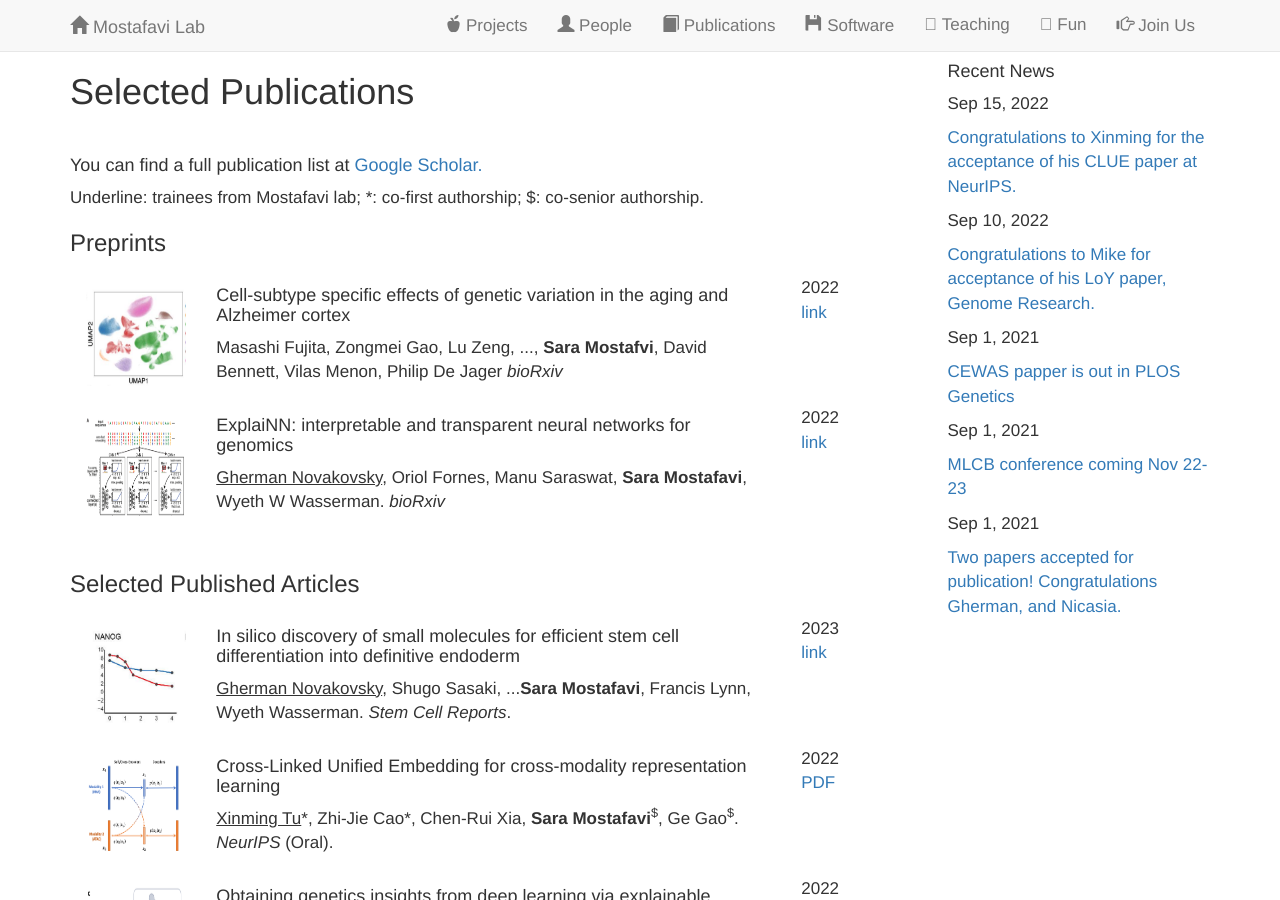
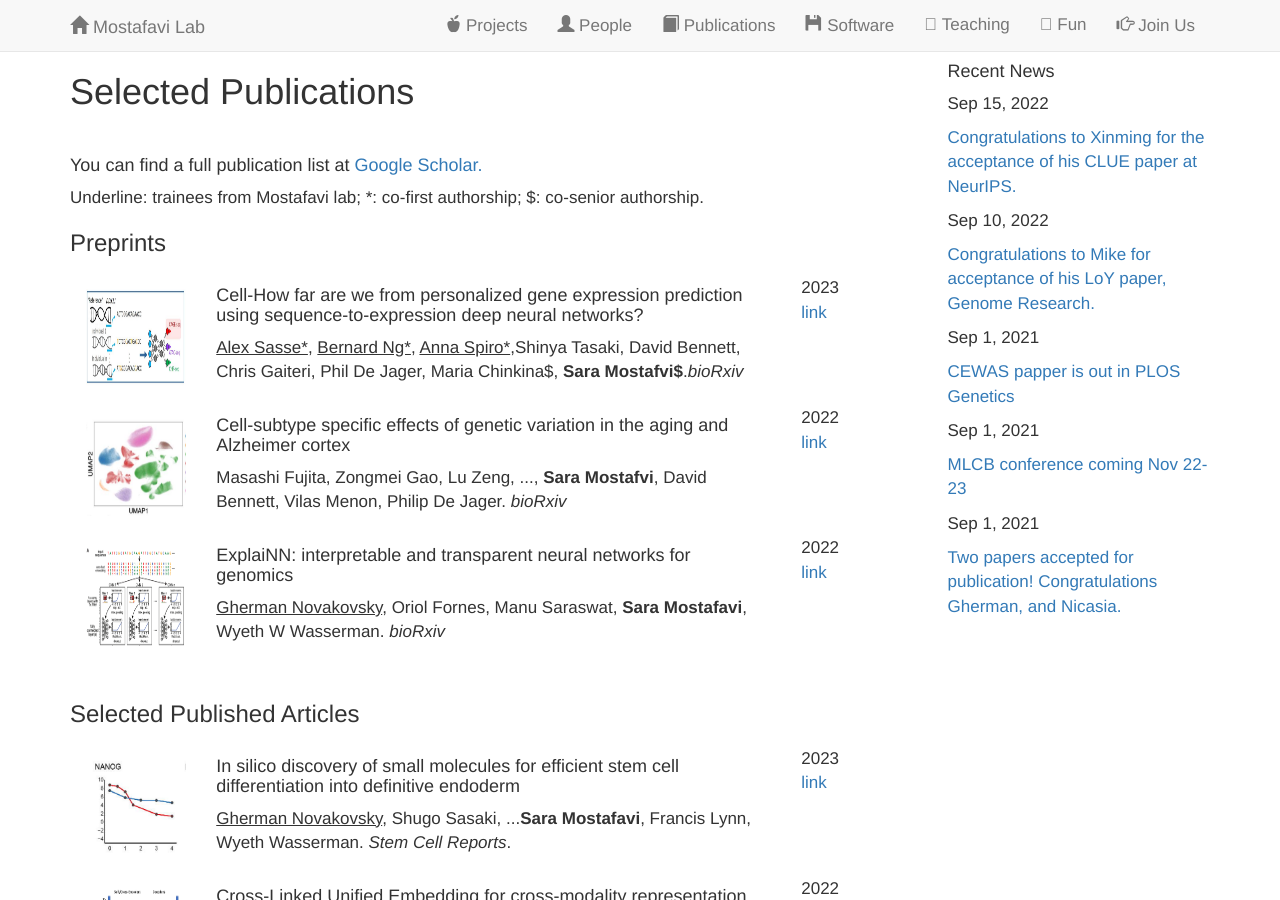
Before and after one commit to saramostafavi/saramostafavi.github.io, a Jekyll site: the page built from publications.html, in a window 1280 px wide and 900 px high. Built offline with Jekyll 4.4.1, drawn with Linux system fonts in a browser that asks for light colours; nearby versions of some CDN libraries; a style sheet for code colours, icons or effects is not loaded.

Commit message:
Update preprints.yml

```diff
--- a/_data/preprints.yml
+++ b/_data/preprints.yml
@@ -1,8 +1,19 @@
 ---
+- title: >
+    Cell-How far are we from personalized gene expression prediction using sequence-to-expression deep neural networks?
+  author: >
+     <u>Alex Sasse*</u>, <u>Bernard Ng*</u>, <u>Anna Spiro*</u>,Shinya Tasaki, David Bennett, Chris Gaiteri, Phil De Jager, Maria Chinkina$, <b> Sara Mostafvi$</b>.<I>bioRxiv</I>
+  image: ../images/EnformerEval.png
+  year: 2023
+  repo:
+    name: link
+    url: https://www.biorxiv.org/content/10.1101/2023.03.16.532969v1
+
+
 - title: >
     Cell-subtype specific effects of genetic variation in the aging and Alzheimer cortex
   author: >
-     Masashi Fujita, Zongmei Gao, Lu Zeng, ..., <b> Sara Mostafvi</b>, David Bennett, Vilas Menon, Philip De Jager <I>bioRxiv</I>
+     Masashi Fujita, Zongmei Gao, Lu Zeng, ..., <b> Sara Mostafvi</b>, David Bennett, Vilas Menon, Philip De Jager. <I>bioRxiv</I>
   image: ../images/scROSMAP.png
   year: 2022
   repo:
```
